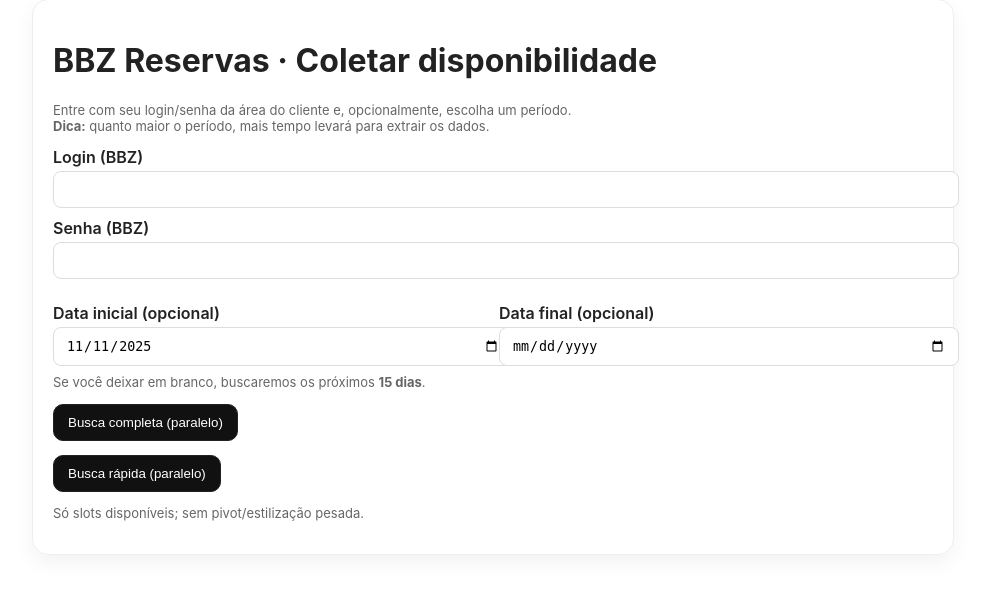
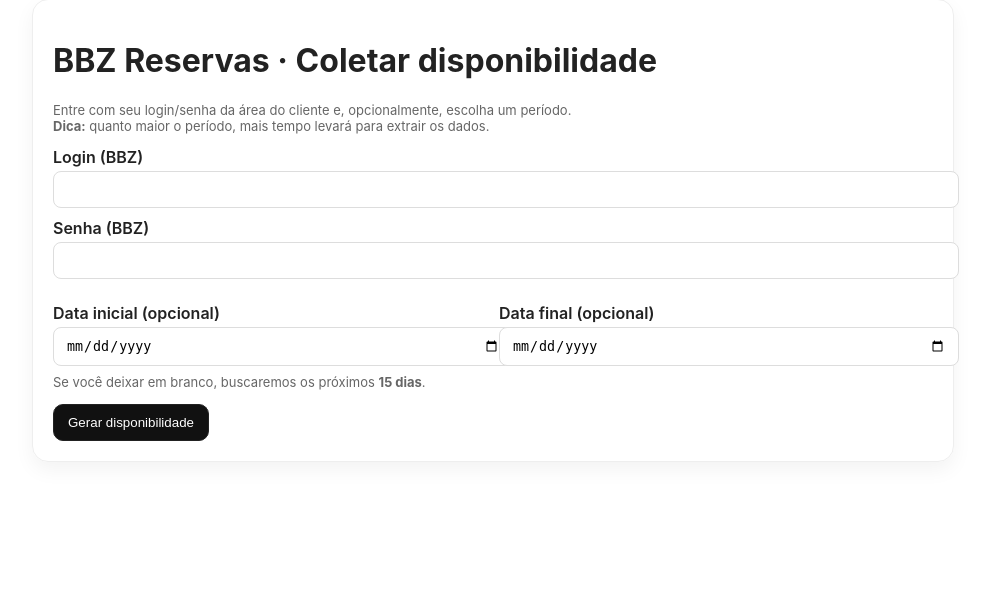
Before and after one commit to itokey12/bbz-reservas-app, a FastAPI app: page / in a window 1280 px wide. Shown: the part 25-619 px from the top of the page, without its empty margins (147-1137 px from the left). Run offline with FastAPI, Linux system fonts and the light colour scheme.

Commit message:
Update index.html

```diff
--- a/app/templates/index.html
+++ b/app/templates/index.html
@@ -6,7 +6,7 @@
   <br><strong>Dica:</strong> quanto maior o período, mais tempo levará para extrair os dados.
 </p>
 
-<form method="post" action="/run_full_parallel">
+<form method="post" action="/run">
   <label for="username">Login (BBZ)</label>
   <input id="username" name="username" type="text" required>
 
@@ -28,25 +28,6 @@
     Se você deixar em branco, buscaremos os próximos <strong>15 dias</strong>.
   </p>
 
-<div class="mt">
-  <button class="btn" type="submit" formaction="/run_full_parallel">Busca completa (paralelo)</button>
-</div>
-
-<div class="mt">
-  <button class="btn" type="submit" formaction="/run_fast_parallel">Busca rápida (paralelo)</button>
-
-  <p class="muted">Só slots disponíveis; sem pivot/estilização pesada.</p>
-</div>
+  <div class="mt"><button class="btn" type="submit">Gerar disponibilidade</button></div>
 </form>
-
-<script>
-  document.addEventListener('DOMContentLoaded', function() {
-    const today = new Date().toISOString().split('T')[0];
-    const startInput = document.getElementById('start_date');
-    if (startInput && !startInput.value) {
-      startInput.value = today;
-    }
-  });
-</script>
-
 {% endblock %}
```
